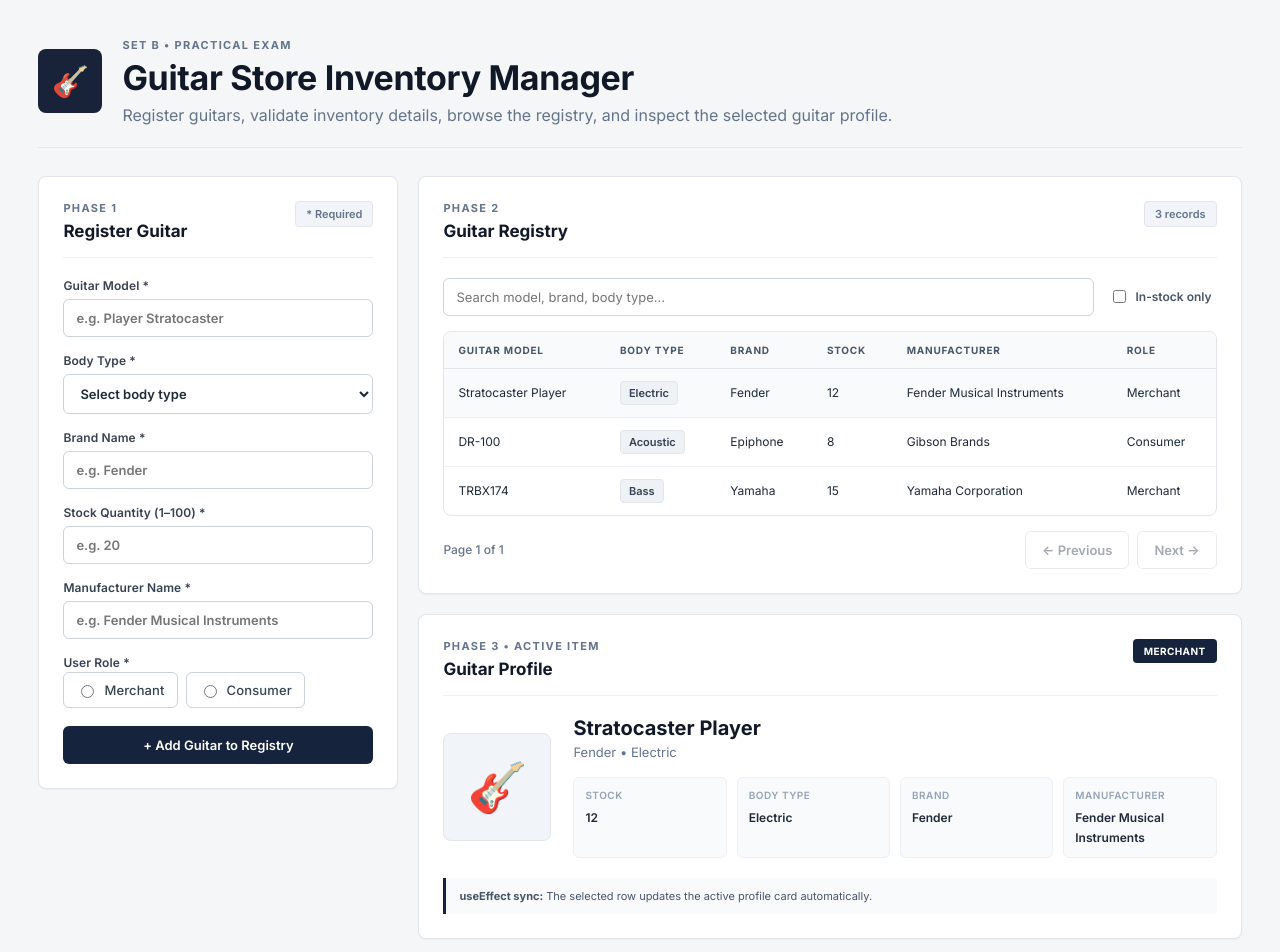
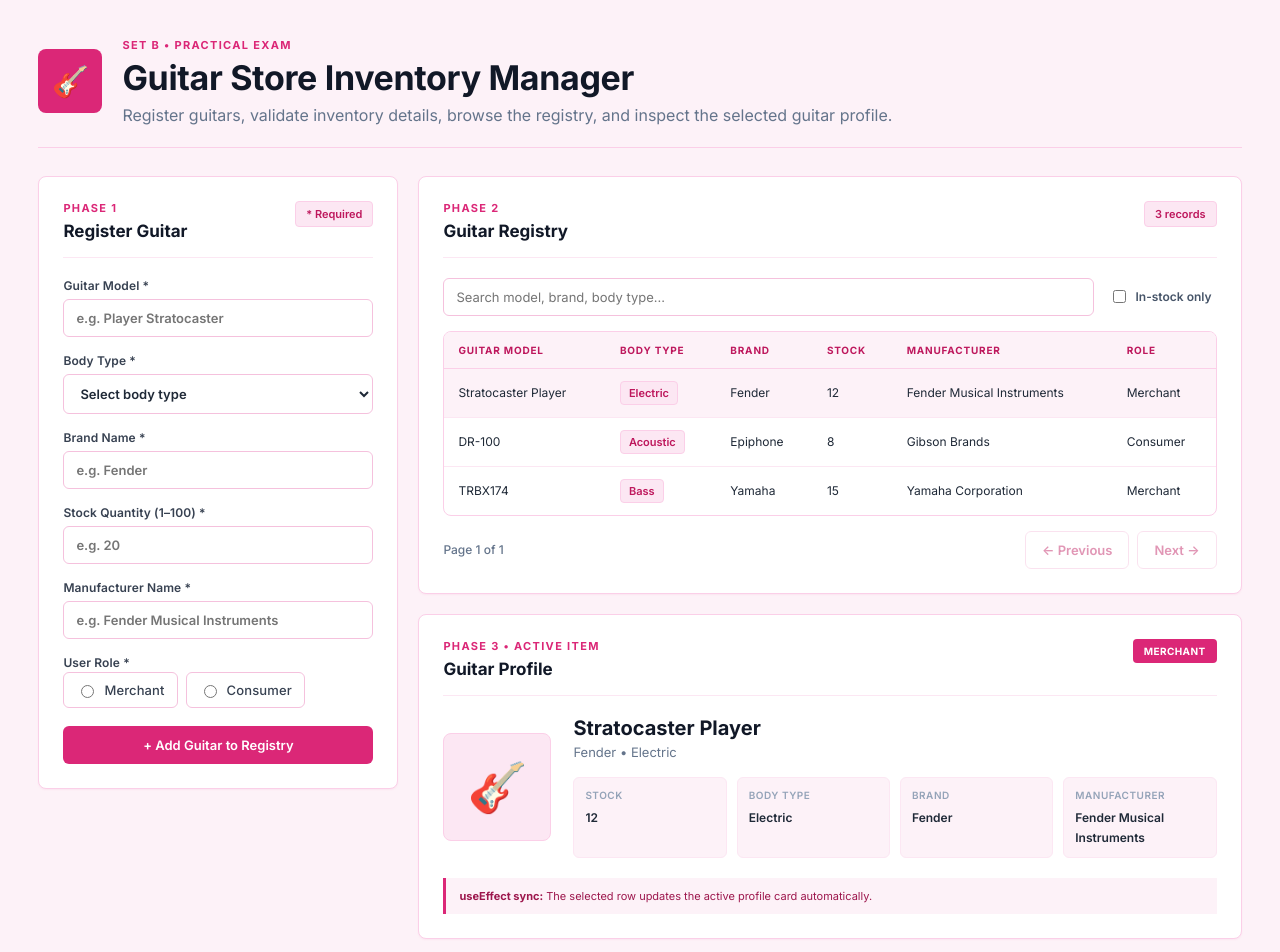
Before and after one commit to uzuizan/Reizzan, a React (Vite) app: page / in a window 1280 px wide. Shown: the top 952 px of the page. Built offline with nearby package versions, Linux system fonts and the light colour scheme.

Commit message:
push mo yan te

```diff
--- a/src/App.module.css
+++ b/src/App.module.css
@@ -5,14 +5,14 @@
 :root {
   font-family: "Inter", ui-sans-serif, system-ui, -apple-system, BlinkMacSystemFont, "Segoe UI", sans-serif;
   color: #1f2937;
-  background: #f5f6f8;
+  background: #fdf2f8;
   font-synthesis: none;
 }
 
 body {
   margin: 0;
   min-width: 320px;
-  background: #f5f6f8;
+  background: #fdf2f8;
 }
 
 button,
@@ -37,7 +37,7 @@
   gap: 20px;
   margin-bottom: 28px;
   padding-bottom: 22px;
-  border-bottom: 1px solid #e2e5ea;
+  border-bottom: 1px solid #fbcfe8;
 }
 
 .hero-icon {
@@ -45,16 +45,15 @@
   height: 64px;
   display: grid;
   place-items: center;
-  background: #16233d;
+  background: #db2777;
   border-radius: 8px;
   font-size: 30px;
-  filter: grayscale(0.15);
 }
 
 .eyebrow,
 .section-label {
   margin: 0 0 6px;
-  color: #64748b;
+  color: #db2777;
   font-size: 11px;
   font-weight: 700;
   letter-spacing: 0.12em;
@@ -91,9 +90,9 @@
 
 .card {
   background: #ffffff;
-  border: 1px solid #e2e5ea;
+  border: 1px solid #fbcfe8;
   border-radius: 8px;
-  box-shadow: 0 1px 2px rgba(16, 24, 40, 0.04);
+  box-shadow: 0 1px 2px rgba(219, 39, 119, 0.06);
   padding: 24px;
 }
 
@@ -113,7 +112,7 @@
   gap: 12px;
   margin-bottom: 20px;
   padding-bottom: 16px;
-  border-bottom: 1px solid #edf0f4;
+  border-bottom: 1px solid #fce7f3;
 }
 
 h2 {
@@ -127,11 +126,11 @@
 .count {
   font-size: 11px;
   font-weight: 600;
-  color: #64748b;
-  background: #f1f5f9;
+  color: #be185d;
+  background: #fce7f3;
   padding: 5px 10px;
   border-radius: 4px;
-  border: 1px solid #e2e5ea;
+  border: 1px solid #fbcfe8;
 }
 
 form {
@@ -152,7 +151,7 @@
 input:not([type="radio"]):not([type="checkbox"]),
 select {
   width: 100%;
-  border: 1px solid #cbd2dc;
+  border: 1px solid #f5c1dd;
   border-radius: 6px;
   padding: 10px 12px;
   outline: none;
@@ -164,8 +163,8 @@
 
 input:not([type="radio"]):not([type="checkbox"]):focus,
 select:focus {
-  border-color: #16233d;
-  box-shadow: 0 0 0 3px rgba(22, 35, 61, 0.1);
+  border-color: #db2777;
+  box-shadow: 0 0 0 3px rgba(219, 39, 119, 0.12);
 }
 
 fieldset {
@@ -188,7 +187,7 @@
   display: flex;
   align-items: center;
   gap: 7px;
-  border: 1px solid #cbd2dc;
+  border: 1px solid #f5c1dd;
   padding: 9px 12px;
   border-radius: 6px;
   font-weight: 500;
@@ -198,14 +197,14 @@
 }
 
 .radio-label:has(input:checked) {
-  border-color: #16233d;
-  background: #f4f6f9;
-  color: #16233d;
+  border-color: #db2777;
+  background: #fdf2f8;
+  color: #be185d;
   font-weight: 600;
 }
 
 .radio-label input {
-  accent-color: #16233d;
+  accent-color: #db2777;
 }
 
 .error {
@@ -235,13 +234,13 @@
 
 .primary-btn {
   margin-top: 2px;
-  background: #16233d;
+  background: #db2777;
   color: white;
   transition: background 0.15s;
 }
 
 .primary-btn:hover {
-  background: #0d1730;
+  background: #be185d;
 }
 
 .toolbar {
@@ -266,12 +265,12 @@
 }
 
 .toggle input {
-  accent-color: #16233d;
+  accent-color: #db2777;
 }
 
 .table-wrap {
   overflow-x: auto;
-  border: 1px solid #e2e5ea;
+  border: 1px solid #fbcfe8;
   border-radius: 8px;
 }
 
@@ -285,18 +284,18 @@
 td {
   text-align: left;
   padding: 12px 14px;
-  border-bottom: 1px solid #edf0f4;
+  border-bottom: 1px solid #fce7f3;
   font-size: 12px;
 }
 
 th {
-  background: #f8fafc;
-  color: #475569;
+  background: #fdf2f8;
+  color: #be185d;
   font-size: 10px;
   font-weight: 700;
   letter-spacing: 0.08em;
   text-transform: uppercase;
-  border-bottom: 1px solid #e2e5ea;
+  border-bottom: 1px solid #fbcfe8;
 }
 
 tbody tr {
@@ -305,7 +304,7 @@
 
 tbody tr:hover,
 .selected-row {
-  background: #f8fafc;
+  background: #fdf2f8;
 }
 
 tbody tr {
@@ -320,16 +319,17 @@
   display: inline-block;
   border-radius: 4px;
   padding: 4px 8px;
-  background: #eef1f5;
-  color: #374151;
+  background: #fce7f3;
+  color: #be185d;
   font-weight: 600;
   font-size: 11px;
-  border: 1px solid #e2e5ea;
+  border: 1px solid #fbcfe8;
 }
 
 .low-stock {
   font-weight: 700;
-  color: #b42318;
+  color: #be123c;
+  text-decoration: underline;
 }
 
 .empty {
@@ -355,12 +355,12 @@
 
 .secondary-btn {
   background: white;
-  border-color: #cbd2dc;
-  color: #374151;
+  border-color: #f5c1dd;
+  color: #be185d;
 }
 
 .secondary-btn:hover:not(:disabled) {
-  background: #f8fafc;
+  background: #fdf2f8;
 }
 
 .secondary-btn:disabled {
@@ -380,8 +380,8 @@
   display: grid;
   place-items: center;
   border-radius: 8px;
-  background: #f1f5f9;
-  border: 1px solid #e2e5ea;
+  background: #fce7f3;
+  border: 1px solid #fbcfe8;
   font-size: 48px;
 }
 
@@ -410,8 +410,8 @@
 
 .detail-grid div {
   padding: 11px;
-  background: #f8fafc;
-  border: 1px solid #edf0f4;
+  background: #fdf2f8;
+  border: 1px solid #fce7f3;
   border-radius: 6px;
 }
 
@@ -442,21 +442,21 @@
 }
 
 .role-badge.merchant {
-  background: #16233d;
+  background: #db2777;
   color: white;
 }
 
 .role-badge.consumer {
-  background: #e2e5ea;
-  color: #374151;
+  background: #fbcfe8;
+  color: #9d174d;
 }
 
 .hook-note {
   margin-top: 20px;
   padding: 11px 13px;
-  border-left: 3px solid #16233d;
-  background: #f8fafc;
-  color: #475569;
+  border-left: 3px solid #db2777;
+  background: #fdf2f8;
+  color: #9d174d;
   font-size: 11px;
 }
 
```
